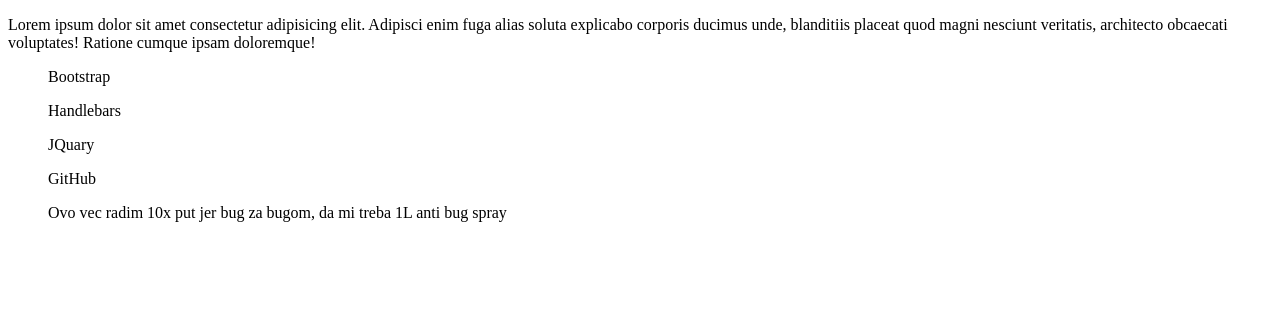
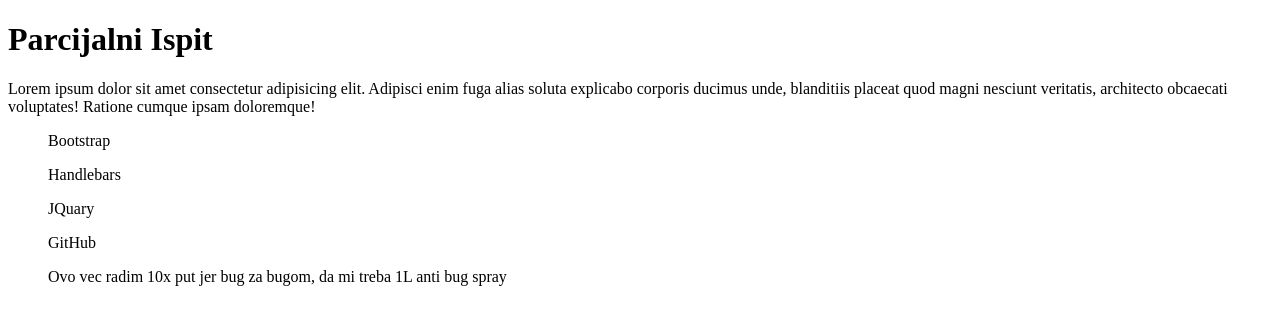
Before and after one commit to CatAndRuster/Parcijalni_Ispit, a plain HTML site: page index.html in a window 1280 px wide. Drawn offline with Linux system fonts and the light colour scheme.

Commit message:
Added <h1>

```diff
--- a/index.html
+++ b/index.html
@@ -6,6 +6,7 @@
     <title>Parcijalni Ispit</title>
   </head>
   <body>
+    <h1>Parcijalni Ispit</h1>
     <p>
       Lorem ipsum dolor sit amet consectetur adipisicing elit. Adipisci enim
       fuga alias soluta explicabo corporis ducimus unde, blanditiis placeat quod
```
